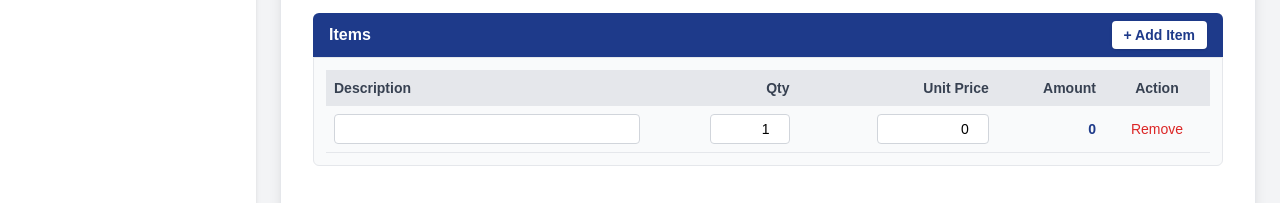
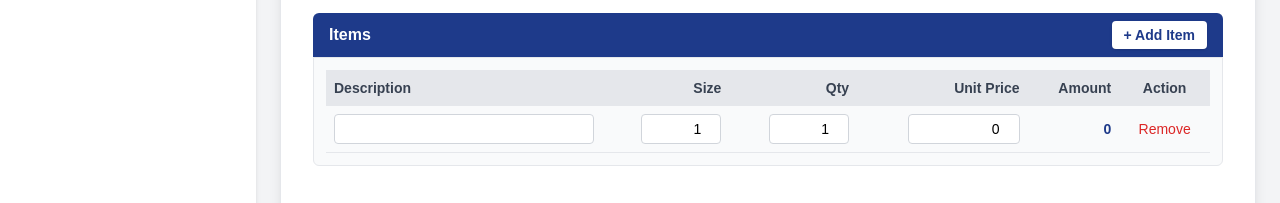
Before and after one commit to UmarBinAkbarAli/Ledger-app, a Next.js app: page /purchase/new in a window 1280 px wide. Shown: the part 545-748 px from the top of the page. Built offline with nearby package versions, Linux system fonts and the light colour scheme; no server answers; the database is empty; sample sign-in values are in the browser's storage.

Commit message:
purchase form updated with size field added

```diff
--- a/app/(dashboard)/purchase/new/page.tsx
+++ b/app/(dashboard)/purchase/new/page.tsx
@@ -20,6 +20,7 @@ import { onAuthStateChanged } from "firebase/auth";
 
 type Item = {
   description: string;
+  size: number;
   qty: number;
   unitPrice: number;
   amount: number;
@@ -55,7 +56,7 @@ export default function AddPurchasePage() {
   const [terms, setTerms] = useState("CASH");
 
   // Items & totals (same as sale invoice)
-  const [items, setItems] = useState<Item[]>([{ description: "", qty: 1, unitPrice: 0, amount: 0 }]);
+  const [items, setItems] = useState<Item[]>([{ description: "", size: 1, qty: 1, unitPrice: 0, amount: 0 }]);
   const [subtotal, setSubtotal] = useState(0);
 
   // UI
@@ -204,16 +205,24 @@ export default function AddPurchasePage() {
   setItems((prev) => {
     const copy = [...prev];
     const item = { ...copy[index] };
+
     if (field === "description") item.description = value;
+    if (field === "size") item.size = Number(value || 0);      // ✅ FIX
     if (field === "qty") item.qty = Number(value || 0);
     if (field === "unitPrice") item.unitPrice = Number(value || 0);
-      item.amount = Number((item.qty * item.unitPrice) || 0);
+
+    const size = Number(item.size || 1);
+    const qty = Number(item.qty || 0);
+    const price = Number(item.unitPrice || 0);
+
+    item.amount = size * qty * price;
+
     copy[index] = item;
     return copy;
   });
 };
 
-  const addRow = () => setItems((p) => [...p, { description: "", qty: 1, unitPrice: 0, amount: 0 }]);
+  const addRow = () => setItems((p) => [...p, { description: "", size: 1,qty: 1, unitPrice: 0, amount: 0 }]);
   const removeRow = (index: number) => setItems((p) => p.filter((_, i) => i !== index));
 
   // ---------------- Submit (save purchase) ----------------
@@ -312,7 +321,7 @@ export default function AddPurchasePage() {
       setDate(new Date().toISOString().slice(0, 10));
       setPoNumber("");
       setTerms("CASH");
-      setItems([{ description: "", qty: 1, unitPrice: 0, amount: 0 }]);
+      setItems([{ description: "", size: 1, qty: 1, unitPrice: 0, amount: 0 }]);
       setSubtotal(0);
     } catch (error: any) {
       setMessage("Error saving entry: " + (error?.message || error));
@@ -398,6 +407,7 @@ export default function AddPurchasePage() {
               <thead>
                 <tr className="bg-gray-200 text-gray-700">
                   <th className="p-2 text-left">Description</th>
+                  <th className="p-2 text-right">Size</th>
                   <th className="p-2 text-right">Qty</th>
                   <th className="p-2 text-right">Unit Price</th>
                   <th className="p-2 text-right">Amount</th>
@@ -408,17 +418,56 @@ export default function AddPurchasePage() {
                 {items.map((it, idx) => (
                   <tr key={idx} className="border-b">
                 <td className="p-2">
-                      <input type="text" className="w-full border border-gray-300 p-1 rounded" value={it.description} onChange={(e) => updateItem(idx, "description", e.target.value)} />
+                  <input
+                    type="text"
+                    className="w-full border border-gray-300 p-1 rounded"
+                    value={it.description}
+                    onChange={(e) => updateItem(idx, "description", e.target.value)}
+                  />
                 </td>
+
                 <td className="p-2 text-right">
-                      <input type="number" className="w-20 border border-gray-300 p-1 rounded text-right" value={it.qty} onChange={(e) => updateItem(idx, "qty", e.target.value)} />
+                  <input
+                    type="number"
+                    className="w-20 border border-gray-300 p-1 rounded text-right"
+                    value={it.size}
+                    onChange={(e) => updateItem(idx, "size", e.target.value)}
+                  />
                 </td>
+
                 <td className="p-2 text-right">
-                      <input type="number" className="w-28 border border-gray-300 p-1 rounded text-right" value={it.unitPrice} onChange={(e) => updateItem(idx, "unitPrice", e.target.value)} />
+                  <input
+                    type="number"
+                    className="w-20 border border-gray-300 p-1 rounded text-right"
+                    value={it.qty}
+                    onChange={(e) => updateItem(idx, "qty", e.target.value)}
+                  />
                 </td>
-                    <td className="p-2 text-right font-semibold text-blue-900">{Number(it.amount).toLocaleString()}</td>
-                    <td className="p-2 text-center"><button type="button" onClick={() => removeRow(idx)} className="text-red-600 hover:text-red-800 text-sm">Remove</button></td>
+
+                <td className="p-2 text-right">
+                  <input
+                    type="number"
+                    className="w-28 border border-gray-300 p-1 rounded text-right"
+                    value={it.unitPrice}
+                    onChange={(e) => updateItem(idx, "unitPrice", e.target.value)}
+                  />
+                </td>
+
+                <td className="p-2 text-right font-semibold text-blue-900">
+                  {Number(it.amount).toLocaleString()}
+                </td>
+
+                <td className="p-2 text-center">
+                  <button
+                    type="button"
+                    onClick={() => removeRow(idx)}
+                    className="text-red-600 hover:text-red-800 text-sm"
+                  >
+                    Remove
+                  </button>
+                </td>
               </tr>
+
                 ))}
               </tbody>
             </table>
```
Lines whose indentation alone changed are shown as unchanged.
